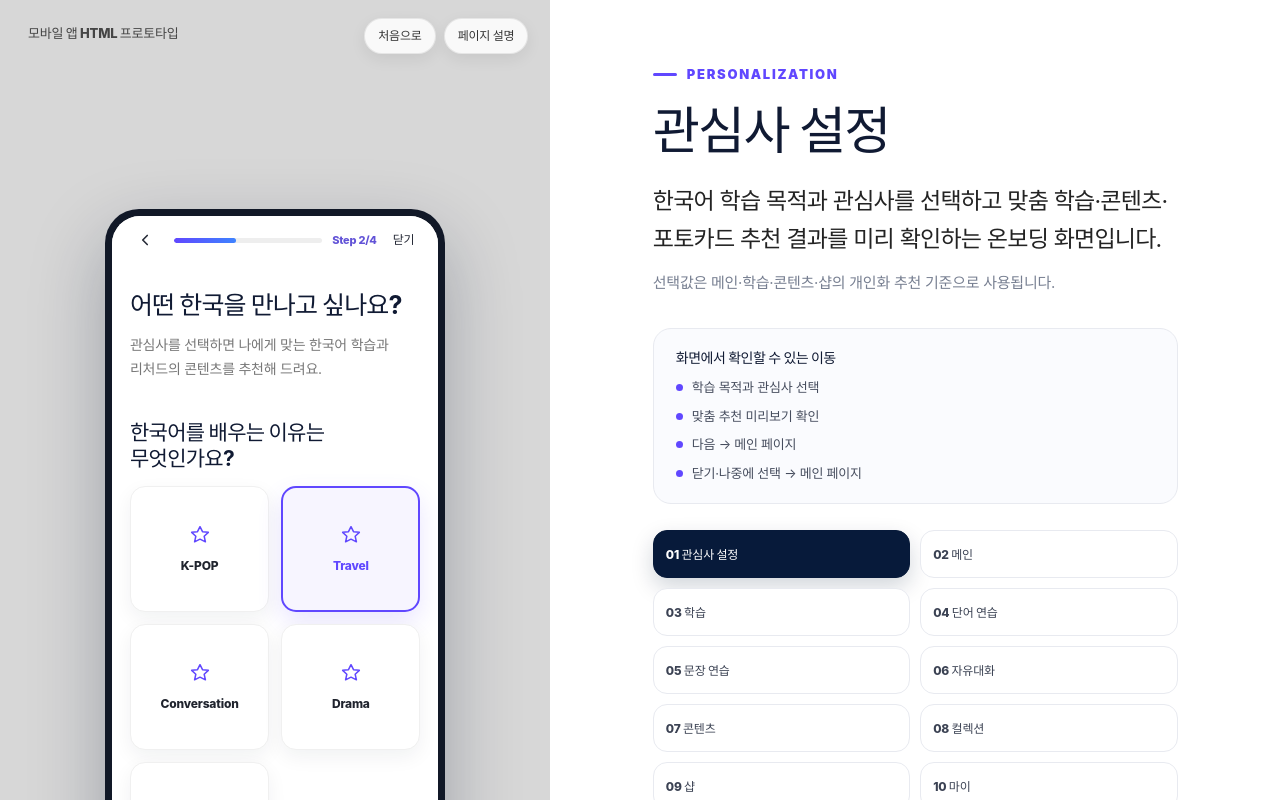
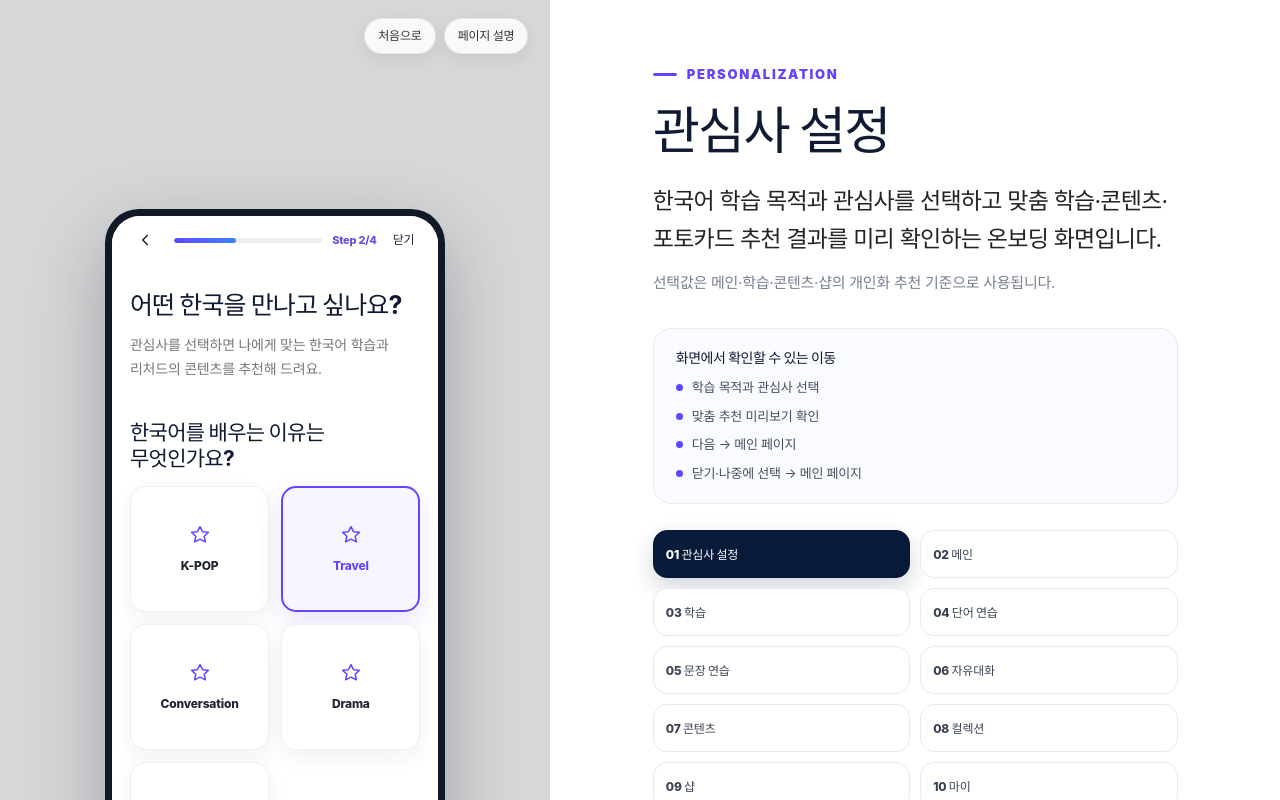
Before and after one commit to ecloudjh-wq/korea_language, a plain HTML site: page index.html in a window 1280 px wide. Shown: the top 800 px of the page. Drawn offline with Linux system fonts and the light colour scheme; a web font is replaced by a local one.

Commit message:
Add files via upload

```diff
--- a/index.html
+++ b/index.html
@@ -2908,7 +2908,7 @@ p,.info-desc,.info-sub,.small-label,.content-body p,
   </symbol>
 
 </svg>
-<div class="prototype"><section class="stage"><div class="stage-label">모바일 앱 HTML 프로토타입</div><div class="stage-tools"><button class="stage-tool" id="resetBtn">처음으로</button><button class="stage-tool" id="openInfoBtn">페이지 설명</button></div><div class="phone"><div class="phone-screen" id="phoneScreen"><div class="toast" id="toast"></div>
+<div class="prototype"><section class="stage"><div class="stage-label"></div><div class="stage-tools"><button class="stage-tool" id="resetBtn">처음으로</button><button class="stage-tool" id="openInfoBtn">페이지 설명</button></div><div class="phone"><div class="phone-screen" id="phoneScreen"><div class="toast" id="toast"></div>
 
 <section class="app-page active" data-page="onboarding"><div class="page-scroll"><div class="onboard">
   <div class="onboard-progress"><button class="onboard-back" data-go="home">←</button><div class="onboard-line"><span></span></div><div class="onboard-step">Step 2/4</div><button class="onboard-close" data-go="home">닫기</button></div>
```
